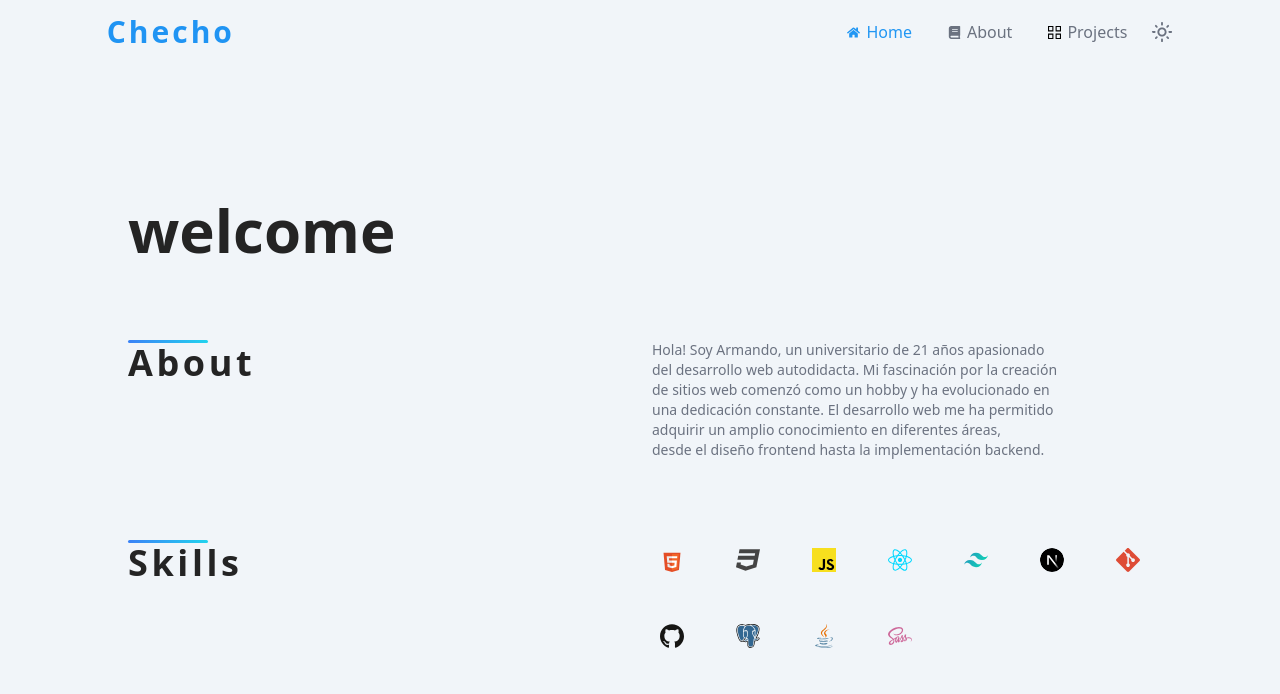
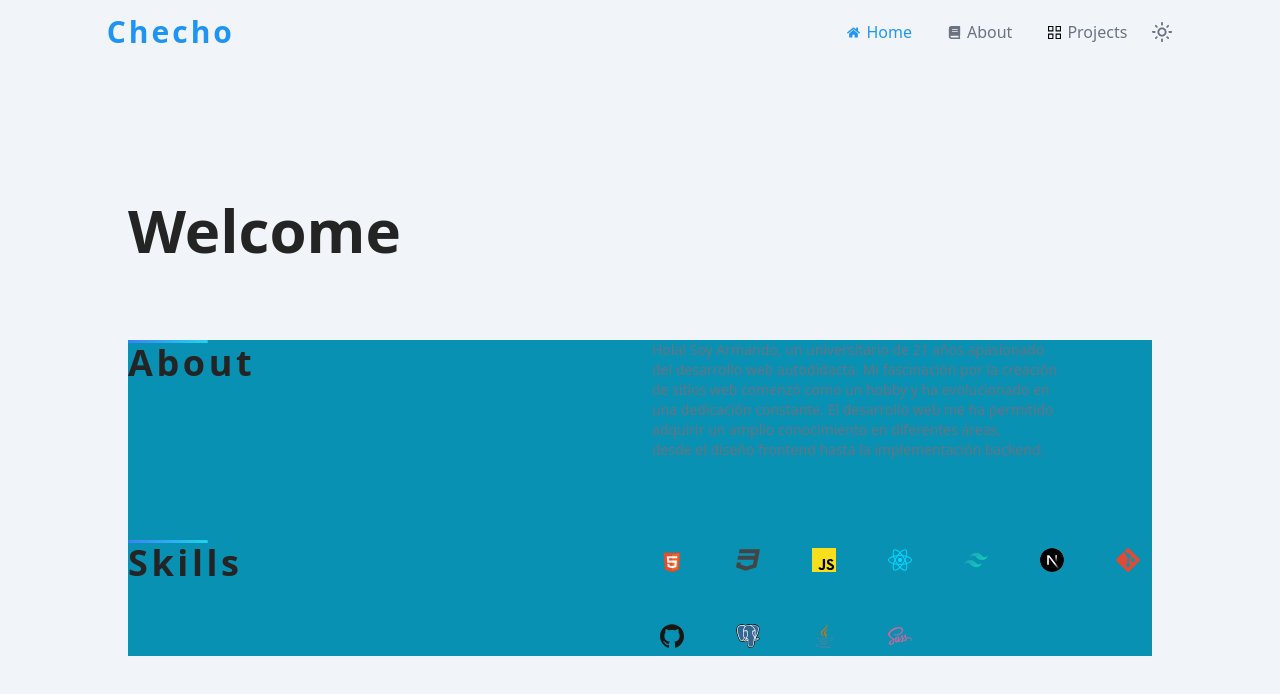
Before and after one commit to Chencho34/MyPortfolio, a React (Vite) app: page /MyPortfolio/about in a window 1280 px wide. Shown: the top 694 px of the page. Built offline with nearby package versions, Linux system fonts and the light colour scheme.

Commit message:
SET: Fade animation in home, about y projects pages

```diff
--- a/src/containers/cards/Cards.jsx
+++ b/src/containers/cards/Cards.jsx
@@ -1,3 +1,4 @@
+import { Fade } from 'react-awesome-reveal'
 import { Card } from '../../components'
 import { projects } from '../../constants'
 
@@ -5,7 +6,9 @@ export default function Cards () {
   return (
     <>
       {projects.map(({ id, title, image, description, tecnologies, github }) => (
+        <Fade key={id} duration={400}>
           <Card key={id} image={image} title={title} description={description} tecnologies={tecnologies} github={github} />
+        </Fade>
       ))}
     </>
   )
--- a/src/pages/about/About.jsx
+++ b/src/pages/about/About.jsx
@@ -1,3 +1,4 @@
+import { Fade } from 'react-awesome-reveal'
 import { Container, Wrapper } from '../../components'
 import { skills } from '../../constants'
 
@@ -6,20 +7,29 @@ export default function About() {
     <Wrapper>
       <Container>
         <section className='flex flex-col justify-center w-full gap-8'>
-          <h1 className='text-6xl/tight font-bold text-[#242424] dark:text-gray-300  mb-10'>welcome</h1>
-          <section className='flex flex-col gap-20'>
+          <Fade direction='left' duration={300} big>
+            <h1 className='text-6xl/tight font-bold text-[#242424] dark:text-gray-300  mb-10'>Welcome</h1>
+          </Fade>
+          <section className='flex flex-col bg-cyan-600 gap-20'>
             <article className='lg:flex gap-9 items-start justify-between'>
+              <Fade direction='left' duration={400}>
                 <article className='w-40'>
                   <div className='w-20 h-[3px] bg-gradient-to-r from-blue-500 to-cyan-400 rounded-lg' />
                   <h1 className='text-4xl font-bold text-[#242424] dark:text-gray-300 tracking-widest pb-4'>About</h1>
                 </article>
+              </Fade>
+              <Fade duration={400} direction='up'>
                 <p className='text-sm font-medium text-primary text-balance lg:w-[500px]'>Hola! Soy Armando, un universitario de 21 años apasionado del desarrollo web autodidacta. Mi fascinación por la creación de sitios web comenzó como un hobby y ha evolucionado en una dedicación constante. El desarrollo web me ha permitido adquirir un amplio conocimiento en diferentes áreas, desde el diseño frontend hasta la implementación backend.</p>
+              </Fade>
             </article>
             <article className='lg:flex items-start gap-9 justify-between'>
+              <Fade direction='left' duration={400} delay={400}>
                 <article className='w-40'>
                   <div className='w-20 h-[3px] bg-gradient-to-r from-blue-500 to-cyan-400 rounded-lg' />
                   <h1 className='text-4xl font-bold text-[#242424] dark:text-gray-300 tracking-widest pb-4'>Skills</h1>
                 </article>
+              </Fade>
+              <Fade duration={400} direction='up' delay={400}>
                 <figure className='flex gap-9 flex-wrap lg:w-[500px]'>
                  {
                   skills.map(({id, img}) => (
@@ -29,6 +39,7 @@ export default function About() {
                   ))
                  }
                 </figure>
+              </Fade>
             </article>
           </section>
         </section>
--- a/src/pages/home/Home.jsx
+++ b/src/pages/home/Home.jsx
@@ -1,10 +1,12 @@
 import { FaGithub, FaLinkedin } from 'react-icons/fa'
 import { Container, Wrapper } from '../../components'
+import { Fade } from 'react-awesome-reveal'
 
 export default function Home() {
   return (
     <Wrapper>
       <Container>
+        <Fade direction='left' duration={400} >
           <article className='flex flex-col gap-4'>
             <h1 className='text-6xl font-bold tracking-wider leading-tight dark:text-gray-300'>
               Hello <br /> im <span className='text-secondary'>Armando</span>
@@ -15,11 +17,14 @@ export default function Home() {
             Dispuesto a explorar continuamente nuevas tecnologías para mejorar mis habilidades.
             </p>
             <ul className='flex gap-6'>
+              <Fade direction='left' duration={400}>
                 <li><a href='https://github.com/Chencho34' target='BLANK'><FaGithub className='dark:fill-gray-300' size={22}/></a></li>
                 <li><a href='https://www.linkedin.com/in/armando-cr/' target='BLANK'><FaLinkedin className='dark:fill-gray-300' size={22}/></a></li>
+              </Fade>
             </ul>
-          <button className='bg-[#161616] dark:bg-gray-300 dark:text-[#161616] rounded-sm w-28 text-white font-semibold text-sm py-1'>Resume</button>
+            <Fade direction='left' duration={400}><button className='bg-[#161616] dark:bg-gray-300 dark:text-[#161616] rounded-sm w-28 text-white font-semibold text-sm py-1'>Resume</button></Fade>
           </article>
+        </Fade>
       </Container>
     </Wrapper>
   )
--- a/src/pages/projects/Projects.jsx
+++ b/src/pages/projects/Projects.jsx
@@ -1,3 +1,4 @@
+import { Fade } from 'react-awesome-reveal'
 import { Cards } from '../../containers'
 
 export default function Projects () {
@@ -5,7 +6,9 @@ export default function Projects () {
     <main className='h-auto lg:h-screen w-full bg-light dark:bg-dark transition-colors duration-500'>
       <article className='w-[90%] h-full mx-auto lg:flex'>
         <section className='lg:w-[35%] lg:p-0 pt-28 pb-12 h-full flex items-center justify-center'>
-          <p className='flex flex-col  text-6xl/tight font-bold text-[#242424] dark:text-gray-300 tracking-widest '>Welcome <span>To My</span> Projects</p>
+          <Fade direction='left' duration={400}>
+            <p className='flex flex-col  text-6xl/tight font-bold text-[#242424] dark:text-gray-300 tracking-widest '>Welcome <span>To My</span> Projects</p>
+          </Fade>
         </section>
         <section className='lg:w-[65%]  h-full lg:h-auto overflow-hidden overflow-y-auto no-scrollbar'>
           <article className='grid  2xl:grid-cols-2 xl:grid-cols-2  place-items-center lg:pt-32 lg:pb-16 py-4 gap-8'>
```
Lines whose indentation alone changed are shown as unchanged.
